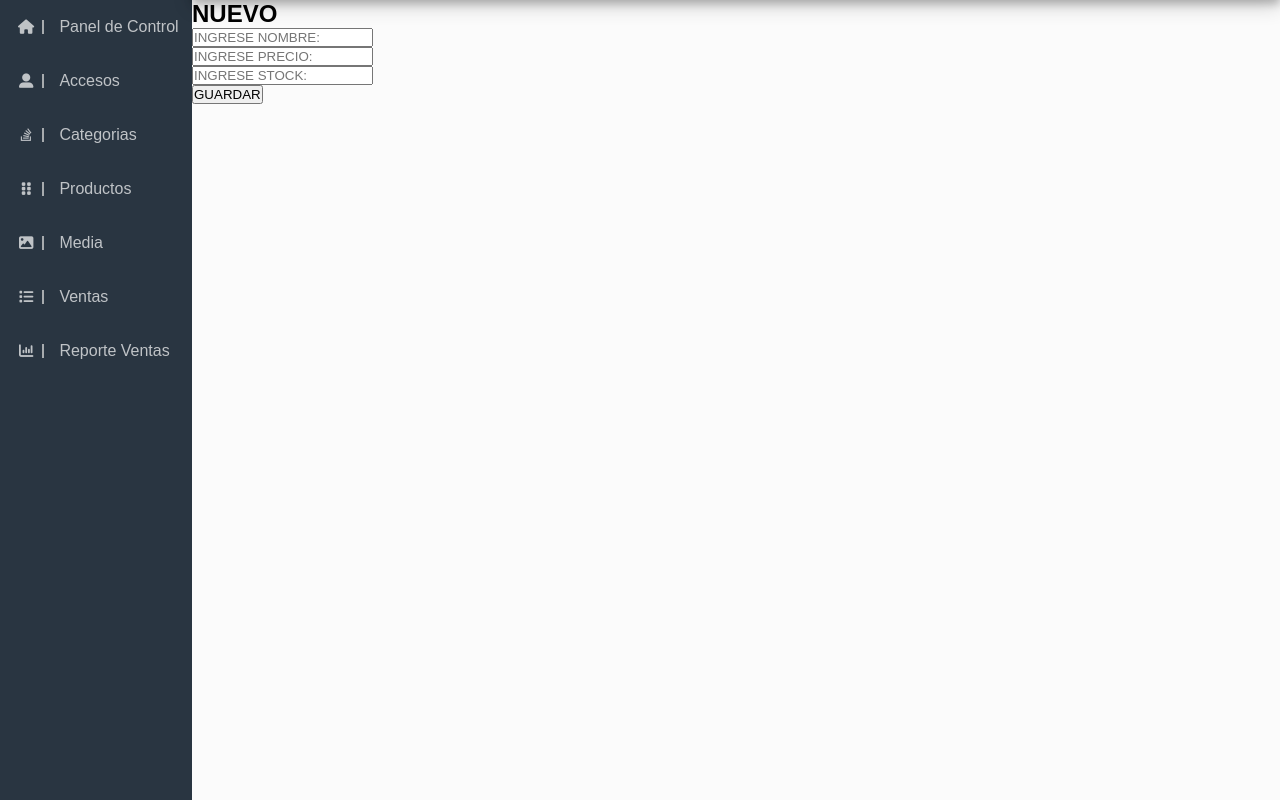
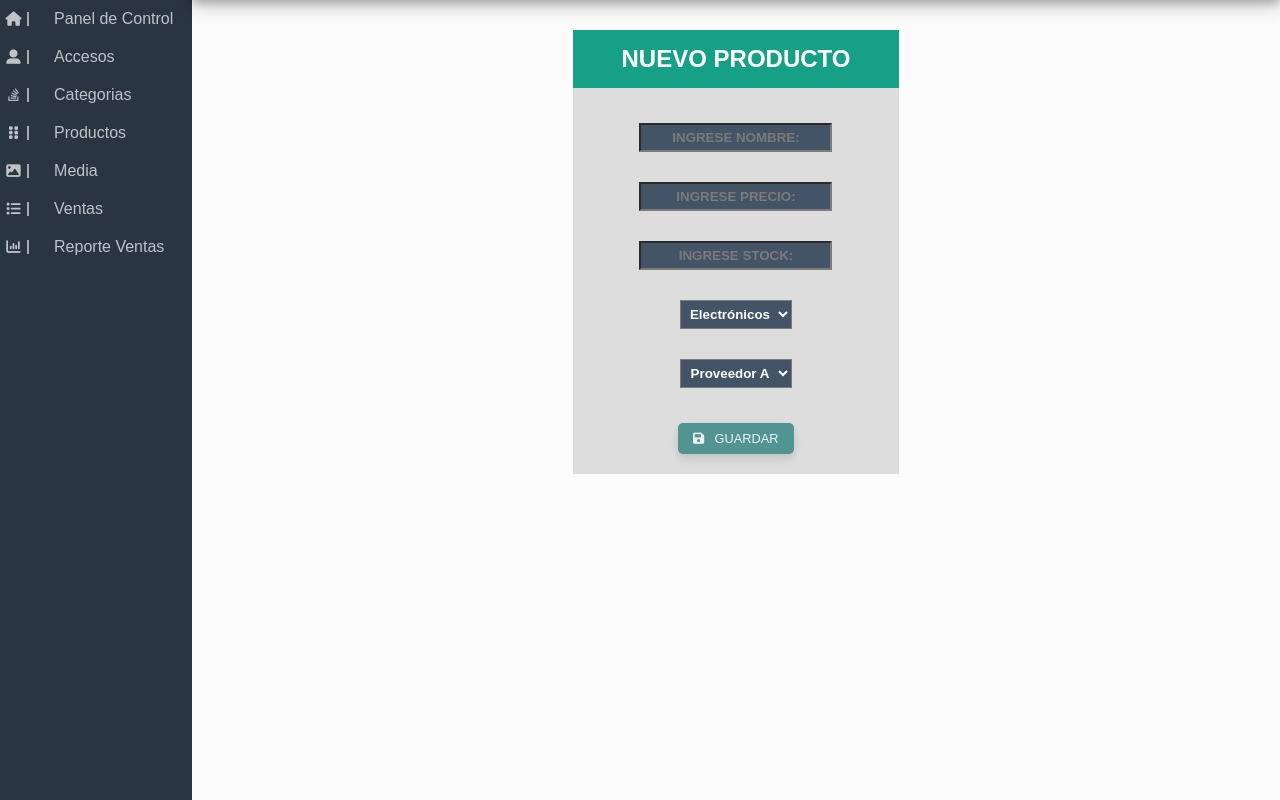
Before and after one commit to DeividShadown12/UAC_Proyects, a PHP site: the page made by index.php in a window 1280 px wide. Shown: the part 60-860 px from the top of the page. Run offline with PHP 8.4, Linux system fonts and the light colour scheme; data comes from the database, SQL or seed files in the repository; both versions use the stored data as it was after the commit.

Commit message:
Tabla Categorias, Productos (Nuevo, Editar, Eliminar). Creacion de Trigger para Ventas. Intefaz Ventas (Incompleto)

```diff
--- a/controlador/index.php
+++ b/controlador/index.php
@@ -29,7 +29,7 @@
             $table = $_REQUEST['table'];
             $producto   = new Modelo();
             $dato       =   $producto->mostrar($table,"1");
-            require_once("vista/index.php");
+            require_once("vista/Table.php");
         }
 
         //nuevo
--- a/vista/css/styles.css
+++ b/vista/css/sty.css
@@ -58,23 +58,25 @@ header {
   display: flex;
   align-items: center;
   list-style: none;
-  padding: 18px 10px;
   opacity: 0.7;
 }
 
 .SideBar ul li i {
+  width: 20%;
   display: flex;
   align-items: center;
   justify-content: space-evenly;
   border-right: 2px solid #ddd;
-  width: 20%;
   font-size: 0.9rem;
   margin-right: 15px;
 }
 
 .SideBar ul li a {
+  width: 100%;
+  height: 100%;
   text-decoration: none;
   color: #fff;
+  padding: 10px 10px;
 }
 
 main {
@@ -86,9 +88,10 @@ main {
 .Stats {
   width: 85%;
   margin: 30px 0;
-  display: inline-flex;
+  display: flex;
   justify-content: space-evenly;
   flex-wrap: wrap;
+  text-align: center;
 }
 
 .Card {
@@ -208,3 +238,122 @@ td {
 th {
   background-color: #f2f2f2;
 }
+
+/* ------------------------------- BOTONES */
+
+.btn {
+  display: inline-flex;
+  padding: 8px 15px;
+  margin: 0 2px;
+  font-size: 16px;
+  text-align: center;
+  justify-content: center;
+  align-items: center;
+  text-decoration: none;
+  cursor: pointer;
+  border-radius: 5px;
+  transition: background-color 0.3s, color 0.3s;
+
+  background-color: rgba(73, 144, 142, 255);
+  box-shadow: 0px 4px 8px 0 rgba(0, 0, 0, 0.1), 0 6px 20px 0 rgba(0, 0, 0, 0.05);
+  text-shadow: none;
+}
+
+.btn i {
+  padding-top: 2px;
+  font-size: 0.8em;
+  color: #fff;
+  opacity: 0.9;
+}
+
+.btn p {
+  margin-left: 5px;
+  font-size: 0.8em;
+  color: #fff;
+  opacity: 0.9;
+}
+
+.btn input {
+  border: none;
+  outline: none; /* Eliminar el contorno de enfoque (especialmente útil en formularios) */
+  font: inherit; /* Heredar la fuente del elemento contenedor (generalmente body) */
+  color: #fff; /* Heredar el color del texto del elemento contenedor */
+  background: none; /* Fondo transparente */
+  box-sizing: border-box; /* Mantener el tamaño total del cuadro incluyendo bordes y relleno */
+
+  font-size: 0.8em;
+  margin-left: 10px;
+  opacity: 0.9;
+}
+
+.delete {
+  background-color: rgb(173, 18, 18);
+}
+
+.edit {
+  background-color: rgb(152, 173, 18);
+}
+
+.save {
+  margin-top: 20px;
+}
+
+.btn:hover {
+  background-color: #2366a9;
+  color: #fff;
+}
+
+/* ------------------------------- FORMULARIOS */
+
+.Form {
+  width: 30%;
+  height: auto;
+  background-color: #ddd;
+}
+
+.Form form {
+  padding: 20px;
+  opacity: 0.95;
+}
+
+.Form h2 {
+  padding: 15px;
+  width: 100%;
+  background-color: #16a085;
+  color: #fff;
+}
+
+.Input {
+  padding: 5px;
+  margin: 15px;
+  text-align: center;
+  font-weight: bold;
+  color: #fff;
+  background-color: #3c4c60;
+}
+
+.Option {
+  display: flex;
+  align-items: center;
+  justify-content: center;
+  text-align: center;
+}
+
+.ContainerVenta {
+  display: flex;
+  align-items: center;
+  justify-content: space-evenly;
+  flex-wrap: wrap;
+  text-align: center;
+  width: 90%;
+  background-color: #ddd;
+}
+
+.ContainerVenta > .Productos {
+  width: 90%;
+  margin-bottom: 20px;
+}
+
+.Title-Productos {
+  text-align: center;
+}
--- a/vista/layouts/header.php
+++ b/vista/layouts/header.php
@@ -4,7 +4,7 @@
     <meta charset="UTF-8" />
     <meta name="viewport" content="width=device-width, initial-scale=1.0" />
     <title>Sistema Inventario</title>
-    <link rel="stylesheet" href="./vista/css/styles.css" />
+    <link rel="stylesheet" href="./vista/css/sty.css" />
 
     <!-- ICONS  -->
     <link
@@ -42,7 +42,7 @@
           </li>
           <li>
             <i class="fa-solid fa-grip-vertical"></i>
-            <a href="http://localhost/Proyecto/index.php?m=index&url=Productos">Productos</a>
+            <a href="http://localhost/Proyecto/index.php?m=index&url=Tabla&table=Producto">Productos</a>
           </li>
           <li>
             <i class="fa-solid fa-image"></i>
@@ -54,7 +54,7 @@
           </li>
           <li>
             <i class="fa-solid fa-chart-column"></i>
-            <a href="http://localhost/Proyecto/index.php?m=index&url=Reporte">Reporte Ventas</a>
+            <a href="http://localhost/Proyecto/index.php?m=index&url=Tabla&table=Venta">Reporte Ventas</a>
           </li>
         </ul>
       </nav>
--- a/vista/nuevo.php
+++ b/vista/nuevo.php
@@ -1,8 +1,6 @@
-<?php
-	require_once("layouts/header.php");
-?>
-
-<h2 class="text-center">NUEVO</h2>
+<div class="Stats">
+<div class="Form">
+<h2>NUEVO <?php echo strtoupper($table)?></h2>
 <form action="" method="get">
     <?php
         $NTablas = $producto->db->query("DESCRIBE $table");
@@ -17,19 +15,39 @@
                     <?php endif ?>
 
 
-                    <?php if (str_contains($NCampo, 'CodigoL')):?>
+                    <?php if (str_contains($NCampo, 'CodigoC')):?>
 
                         <select class="Input" name="<?php echo strval($NCampo)?>">
 
 
                             <?php
-                            $Consulta_Libros = $producto->db->query("SELECT  * FROM Libro");
+                            $Consulta_Libros = $producto->db->query("SELECT  * FROM Categoria");
 
                             if ($Consulta_Libros):
                                 $Libros = $Consulta_Libros->fetchAll(PDO::FETCH_ASSOC);
                                 foreach ($Libros as $libro):?>
 
-                                        <option value="<?php echo $libro['Codigo'] ?>"><?php echo $libro['Titulo']?></option>
+                                        <option value="<?php echo $libro['Codigo'] ?>"><?php echo $libro['Nombre']?></option>
+
+                                <?php endforeach; ?>
+                            <?php endif ?>
+
+                        </select> <br>
+
+                    <?php endif ?>
+                    <?php if (str_contains($NCampo, 'CodigoPr')):?>
+
+                        <select class="Input" name="<?php echo strval($NCampo)?>">
+
+
+                            <?php
+                            $Consulta_Libros = $producto->db->query("SELECT  * FROM Proveedor");
+
+                            if ($Consulta_Libros):
+                                $Libros = $Consulta_Libros->fetchAll(PDO::FETCH_ASSOC);
+                                foreach ($Libros as $libro):?>
+
+                                        <option value="<?php echo $libro['Codigo'] ?>"><?php echo $libro['Nombre']?></option>
 
                                 <?php endforeach; ?>
                             <?php endif ?>
@@ -39,31 +57,13 @@
                     <?php endif ?>
             <?php endwhile; ?>
 
-
-
-            <?php if (str_contains($table, 'Libro')):?>
-
-                <select class="Input" name="CodigoA">
-
-
-                    <?php
-                    $Consulta_Autor = $producto->db->query("SELECT  * FROM Autor");
-
-                    if ($Consulta_Autor):
-                        $Autor = $Consulta_Autor->fetchAll(PDO::FETCH_ASSOC);
-                        foreach ($Autor as $aut):?>
-
-                                <option value="<?php echo $aut['Codigo'] ?>"><?php echo $aut['Nombre']?></option>
-
-                        <?php endforeach; ?>
-                    <?php endif ?>
-
-                </select> <br>
-
-            <?php endif ?>
-
         <?php endif ?>
-    <input type="submit" class="btn" name="btn" value="GUARDAR"> <br>
+    <a class="btn save">
+        <i class="fa-solid fa-floppy-disk fa-shake"></i>
+        <input type="submit"  name="btn" value="GUARDAR">
+    </a> <br>
     <input type="hidden" name="m" value="guardar">
     <input type="hidden" name="table" value="<?php echo $_REQUEST['table']?>">
 </form>
+</div>
+</div>
```
Also changed, not shown: other parts of vista/css/sty.css (+30 -3 lines), BD/BDInventario.sql (+80 -2 lines), vista/Categorias.php (+31 -1 lines), vista/Tabla.php (added, +57 -0 lines), vista/TablesCategorias.php (added, +47 -0 lines), vista/Ventas.php (added, +64 -0 lines), vista/editar.php (+34 -11 lines), vista/index2.php (deleted, +0 -77 lines).
